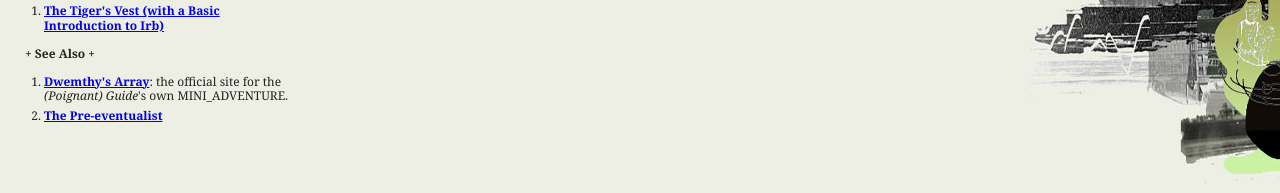
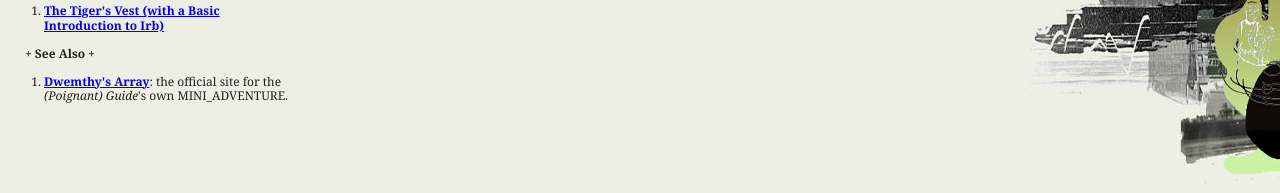
Before and after one commit to mislav/poignant-guide, a Jekyll site: the page built from book/index.html, in a window 1280 px wide. Shown: the part 1293-1486 px from the top of the page. Built offline with Jekyll 4.4.1, drawn with Linux system fonts in a browser that asks for light colours; Markdown is read by kramdown in place of the engine named in the settings.

Commit message:
remove link to (now defunct) Preeventualist.org

```diff
--- a/book/index.html
+++ b/book/index.html
@@ -28,7 +28,6 @@ layout: book
       <h4>+ See Also +</h4>
       <ol class=toc>
         <li><a href="../dwemthy/">Dwemthy's Array</a>: the official site for the <i>(Poignant) Guide</i>'s own MINI_ADVENTURE.</li>
-        <li><a href="http://preeventualist.org/">The Pre-eventualist</a></li>
       </ol>
     </div>
   </div>
```
